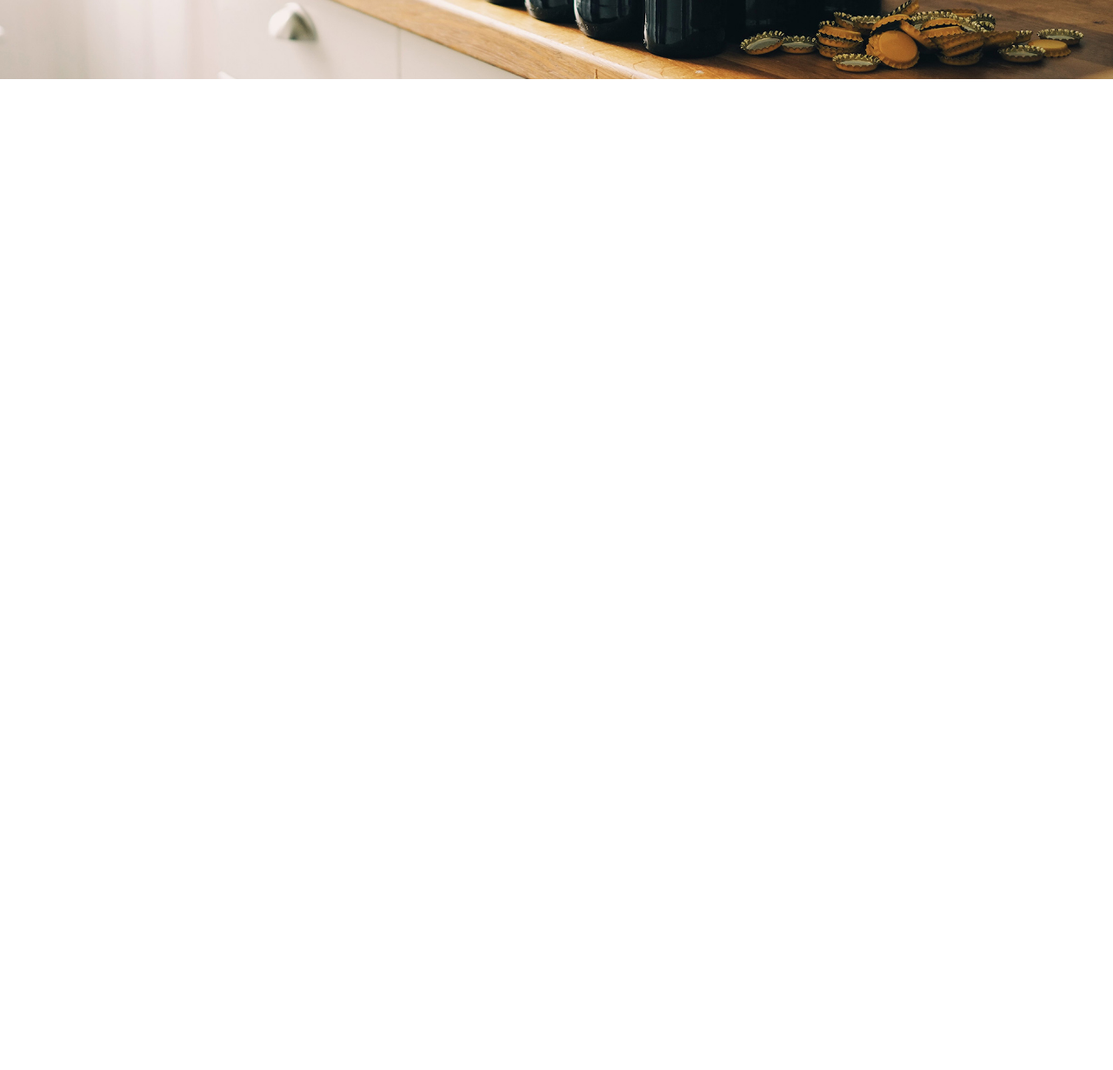
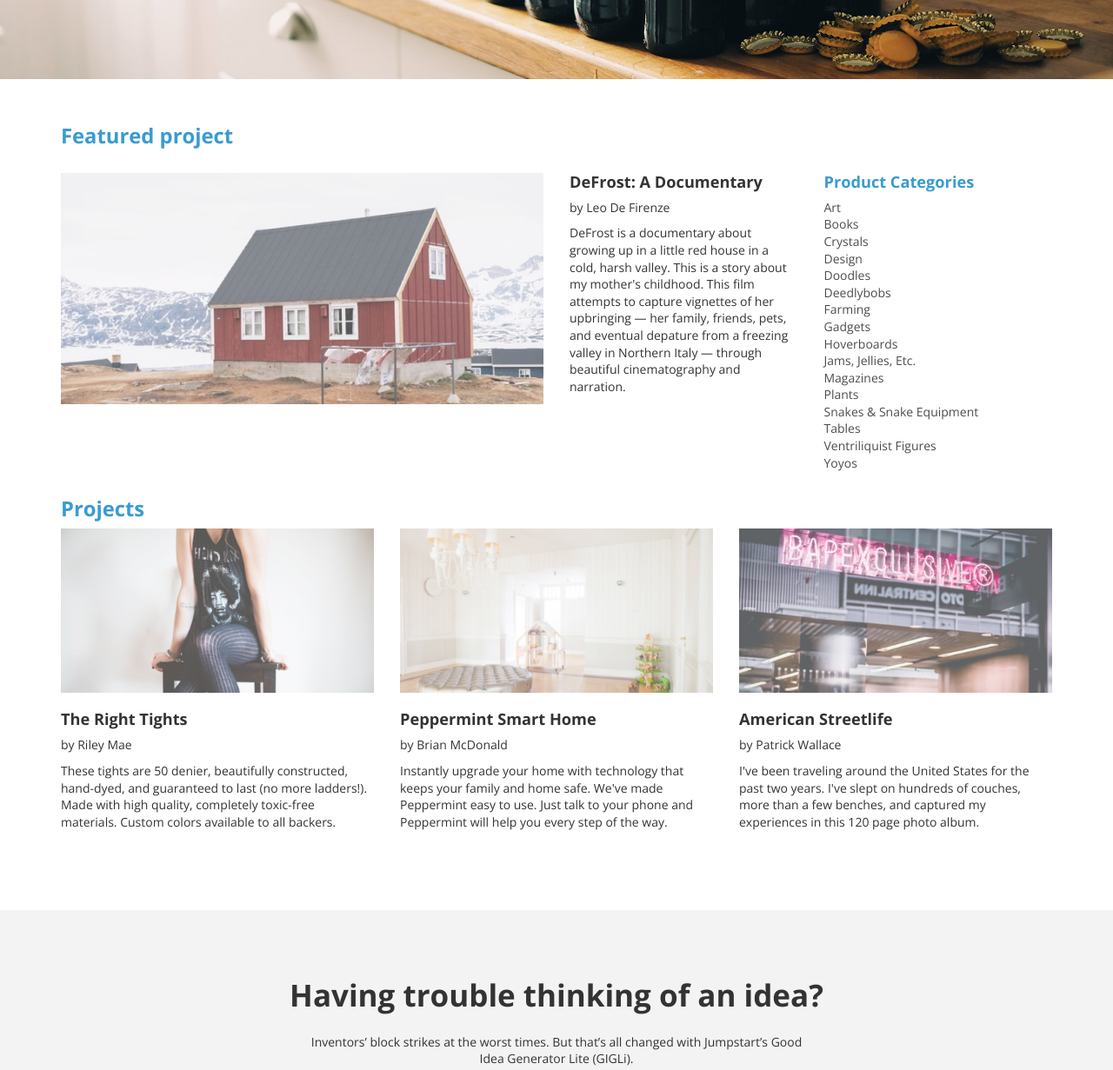
Before and after one commit to tiffera8/Jumpstart, a plain HTML site: page index.html in a window 1280 px wide. Shown: the part 525-1756 px from the top of the page at 87% size. Before the commit the page ends 800 px from the top, so only its background shows below. Drawn offline with nearby package versions, Linux system fonts and the light colour scheme.

Commit message:
changes made on computer but never submitted

```diff
--- a/index.html
+++ b/index.html
@@ -64,3 +64,84 @@
   <div class="relative-wrapper">
     <a href="#" class="btn btn-primary btn-lg cta">Jump in</a>
   </div>
+
+  <!-- Featured Project -->
+  <div class="container featured-project">
+    <div class="row">
+      <h2 class="col-xs-12">Featured project</h2>
+    </div>
+    <div class="row">
+      <div class="col-xs-12 col-md-6">
+        <div class="image-container">
+          <a href="#"><img src="resources/images/featured-project.png"></a>
+        </div>
+      </div>
+      <div class="col-xs-6 col-md-3">
+        <h3>DeFrost: A Documentary</h3>
+        <p>by Leo De Firenze</p>
+        <p>DeFrost is a documentary about growing up in a little red house in a cold, harsh valley. This is a story about my mother's childhood. This film attempts to capture vignettes of her upbringing — her family, friends, pets, and eventual depature from a freezing valley in Northern Italy — through beautiful cinematography and narration.</p>
+      </div>
+      <div class="col-xs-6 col-md-3 categories">
+        <h3>Product Categories</h3>
+        <ul>
+          <li>Art</li>
+          <li>Books</li>
+          <li>Crystals</li>
+          <li>Design</li>
+          <li>Doodles</li>
+          <li>Deedlybobs</li>
+          <li>Farming</li>
+          <li>Gadgets</li>
+          <li>Hoverboards</li>
+          <li>Jams, Jellies, Etc.</li>
+          <li>Magazines</li>
+          <li>Plants</li>
+          <li>Snakes &amp; Snake Equipment</li>
+          <li>Tables</li>
+          <li>Ventriliquist Figures</li>
+          <li>Yoyos</li>
+        </ul>
+      </div>
+    </div>
+  </div>
+
+  <!-- Projects -->
+  <div class="container">
+    <div class="row">
+      <h2 class="col-xs-12">Projects</h2>
+    </div>
+    <div class="row">
+      <div class="col-xs-12 col-sm-4 project">
+        <div class="image-container">
+          <a href="#"><img src="resources/images/project1.png"></a>
+        </div>
+        <h3>The Right Tights</h3>
+        <p>by Riley Mae</p>
+        <p>These tights are 50 denier, beautifully constructed, hand-dyed, and guaranteed to last (no more ladders!). Made with high quality, completely toxic-free materials. Custom colors available to all backers.</p>
+      </div>
+      <div class="col-xs-12 col-sm-4 project">
+        <div class="image-container">
+          <a href="#"><img src="resources/images/project2.png"></a>
+        </div>
+        <h3>Peppermint Smart Home</h3>
+        <p>by Brian McDonald</p>
+        <p>Instantly upgrade your home with technology that keeps your family and home safe. We've made Peppermint easy to use. Just talk to your phone and Peppermint will help you every step of the way.</p>
+      </div>
+      <div class="col-xs-12 col-sm-4 project">
+        <div class="image-container">
+          <a href="#"><img src="resources/images/project3.png"></a>
+        </div>
+        <h3>American Streetlife</h3>
+        <p>by Patrick Wallace</p>
+        <p>I've been traveling around the United States for the past two years. I've slept on hundreds of couches, more than a few benches, and captured my experiences in this 120 page photo album.</p>
+      </div>
+    </div>
+  </div>
+  <!-- Help -->
+   <div class="container-fluid help">
+     <strong>Having trouble thinking of an idea?</strong>
+     <p>Inventors’ block strikes at the worst times. But that’s all changed with Jumpstart’s Good Idea Generator Lite (GIGLi).</p>
+     <a href="#" class="btn btn-primary btn-lg">Learn more</a>
+   </div>
+ </body>
+ </html>
```
Also changed, not shown: resources/css/style.css (+50 -2 lines).
